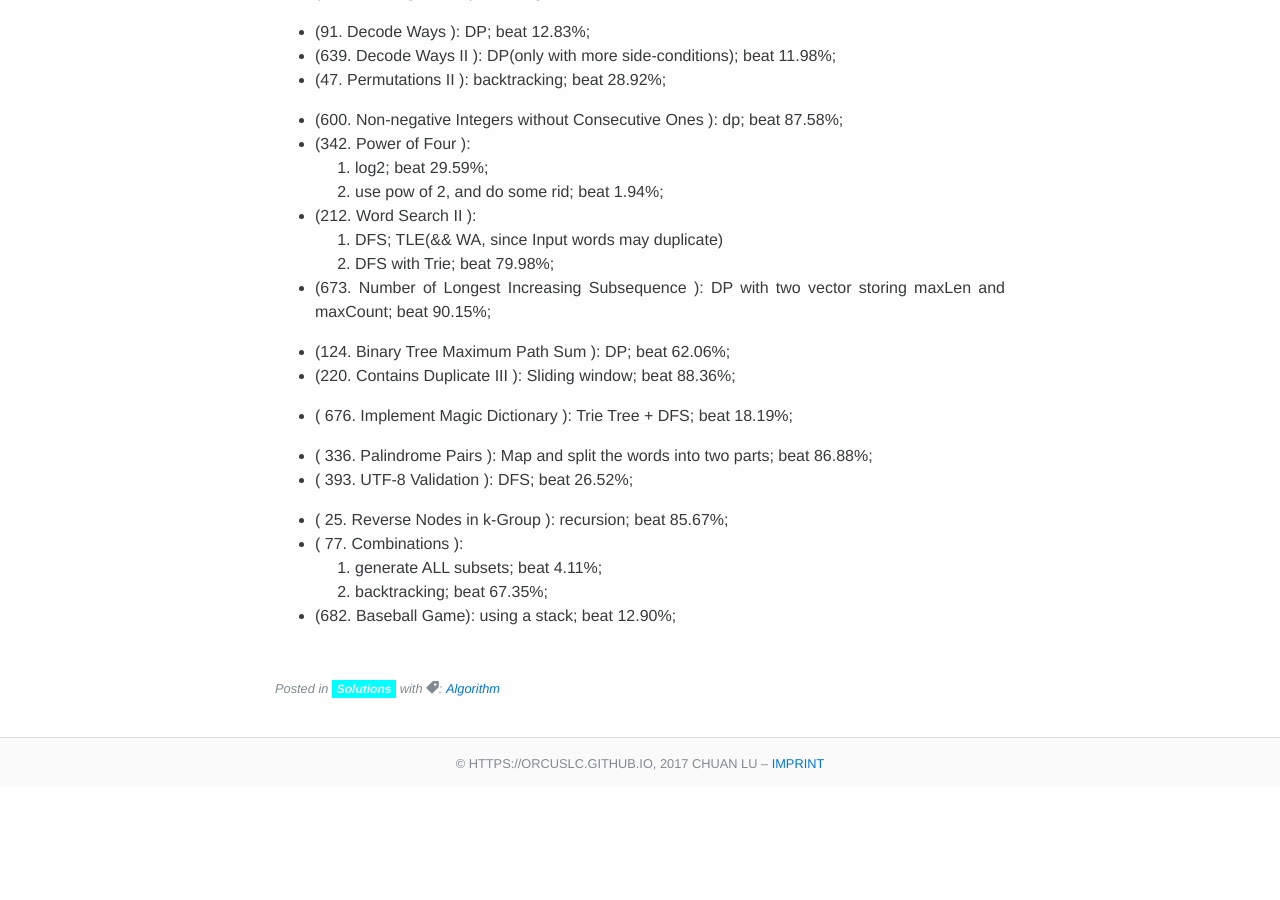
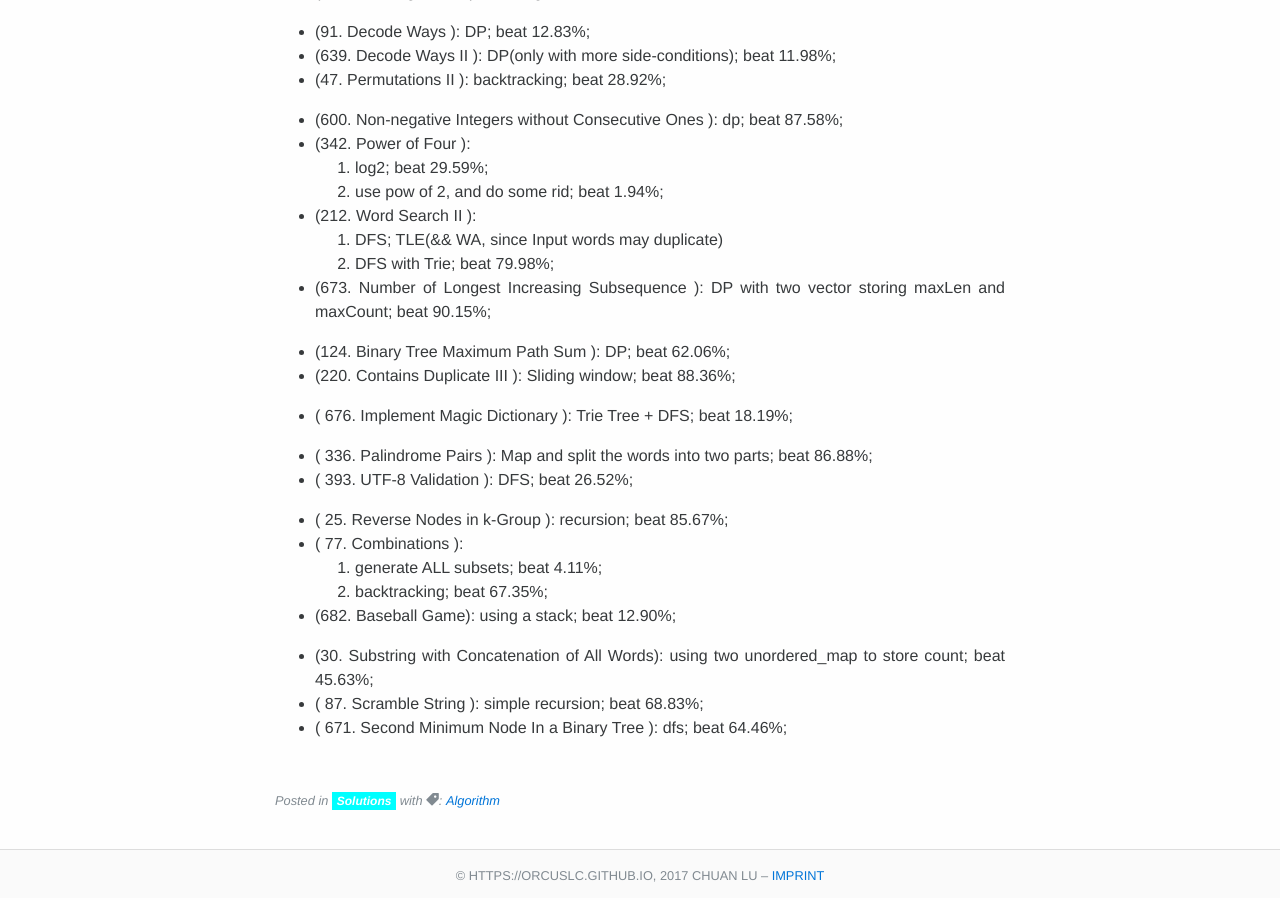
Before and after one commit to Orcuslc/blog.io, a Jekyll site: the page built from _posts/2017-04-19-Solutions-to-LeetCode-C++.md, in a window 1280 px wide and 900 px high, scrolled down 13096 px. Built offline with Jekyll 4.4.1, drawn with Linux system fonts in a browser that asks for light colours; some web fonts are replaced; before the commit the page ends 13884 px from its top, so only the background shows below that.

Commit message:
add three problems

```diff
--- a/_posts/2017-04-19-Solutions-to-LeetCode-C++.md
+++ b/_posts/2017-04-19-Solutions-to-LeetCode-C++.md
@@ -536,3 +536,7 @@ Beat 63.33%;
 	1. generate ALL subsets; beat 4.11%;
 	2. backtracking; beat 67.35%;
 - (682. Baseball Game): using a stack; beat 12.90%;
+
+- (30. Substring with Concatenation of All Words): using two unordered_map to store count; beat 45.63%;
+- ( 87. Scramble String ): simple recursion; beat 68.83%;
+- ( 671. Second Minimum Node In a Binary Tree ): dfs; beat 64.46%;
```
